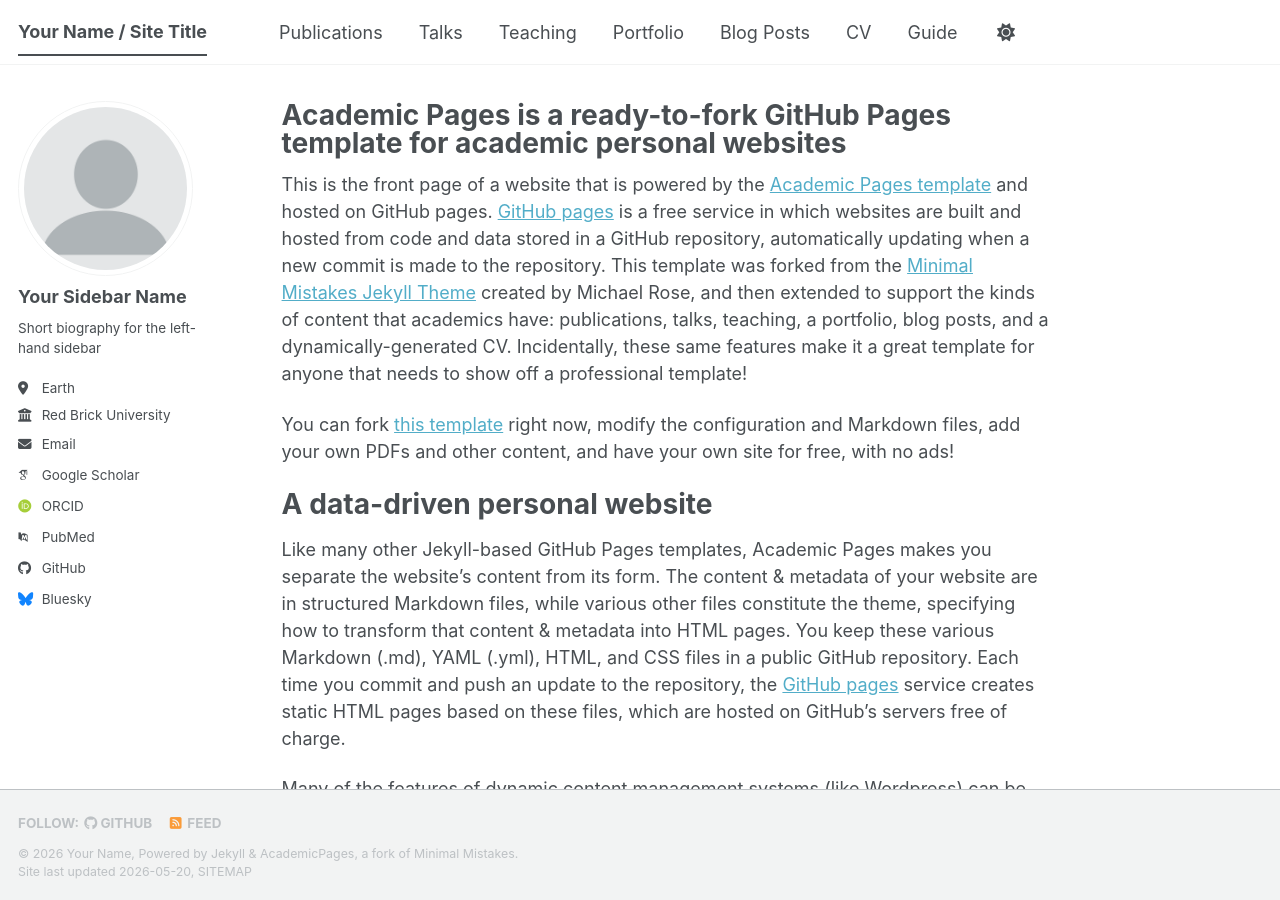
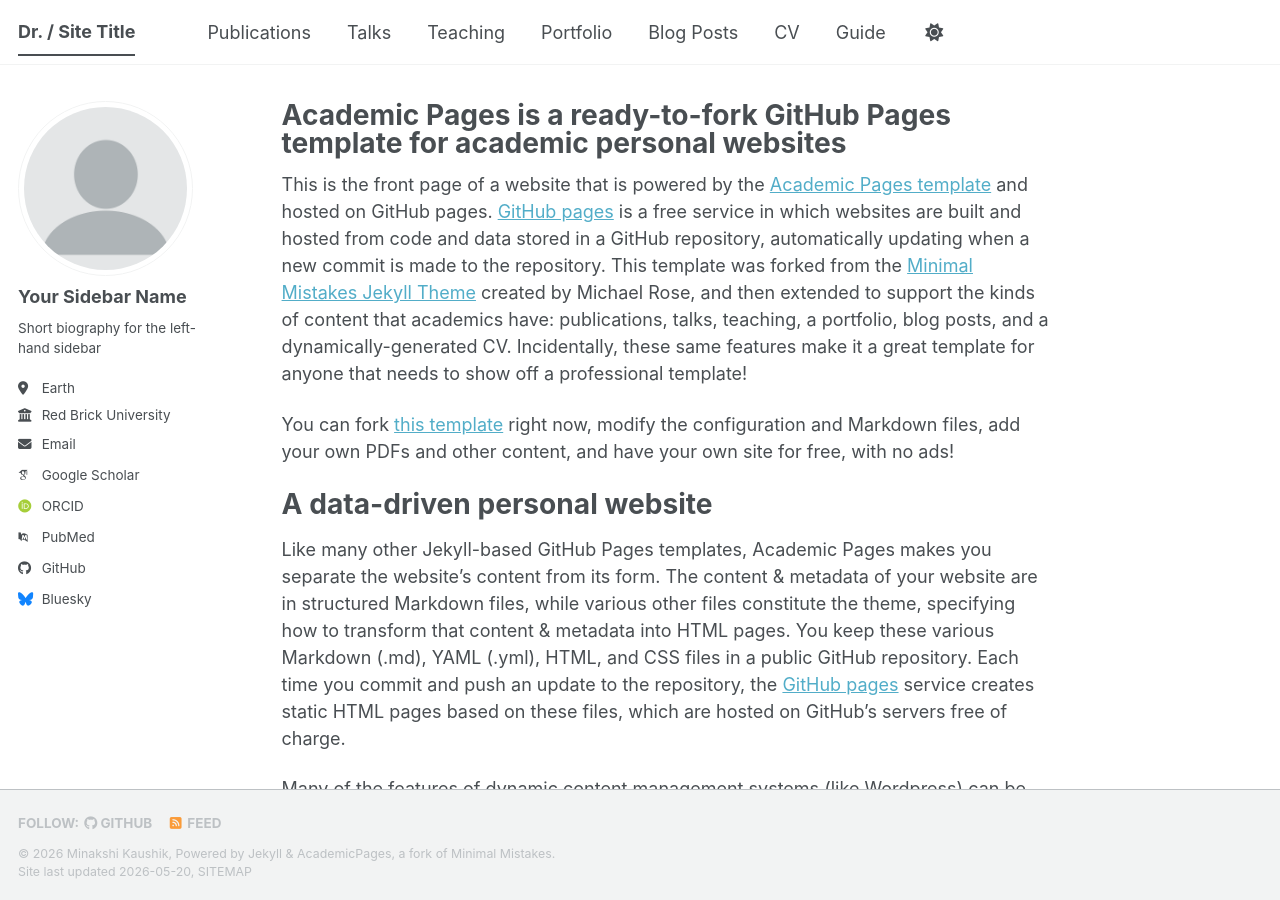
Before and after one commit to Minakshi-K/minakshi-k.github.io, a Jekyll site: the page built from _pages/about.md, in a window 1280 px wide and 900 px high. Built offline with Jekyll 4.4.1, drawn with Linux system fonts in a browser that asks for light colours; some web fonts are replaced; a script bundle is joined from its source files by our own code; library files that are not in the unit come from our copies.

Commit message:
Update site title and owner name in config

```diff
--- a/_config.yml
+++ b/_config.yml
@@ -9,9 +9,9 @@
 # Basic Site Settings
 locale                   : "en-US"
 site_theme               : "default" # The available themes options are "default", "air", "sunrise", "mint", "dirt" and "contrast"
-title                    : "Your Name / Site Title"
+title                    : "Dr. / Site Title"
 title_separator          : "-"
-name                     : &name "Your Name"
+name                     : &name "Minakshi Kaushik"
 description              : &description "Your Name's academic portfolio"   # Update this with a general description of your site, this is the default if not overridden by a page
 url                      : https://academicpages.github.io # The base hostname & protocol for your site e.g. "https://[your GitHub username].github.io",
                                                            # or if you already have some other page hosted on Github then use "https://[your GitHub username].github.io/[Your Repo Name]"
```
